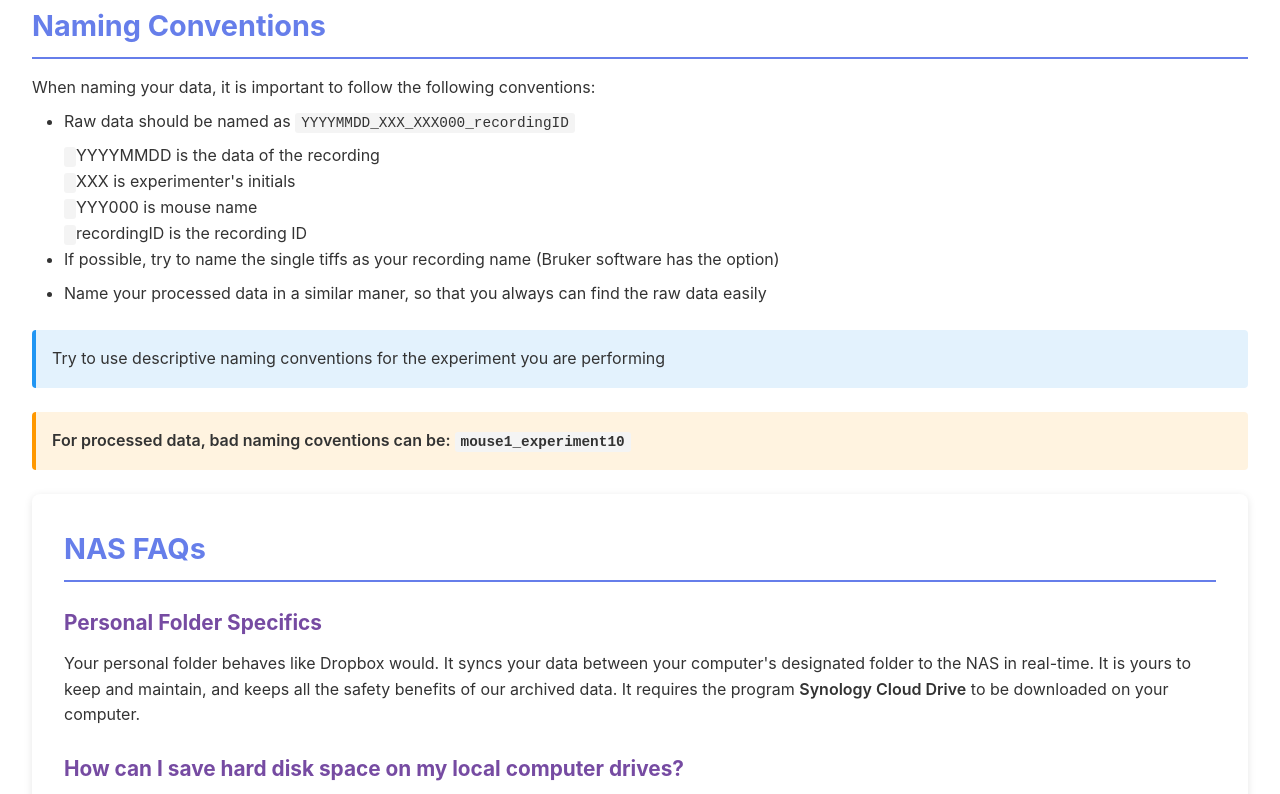
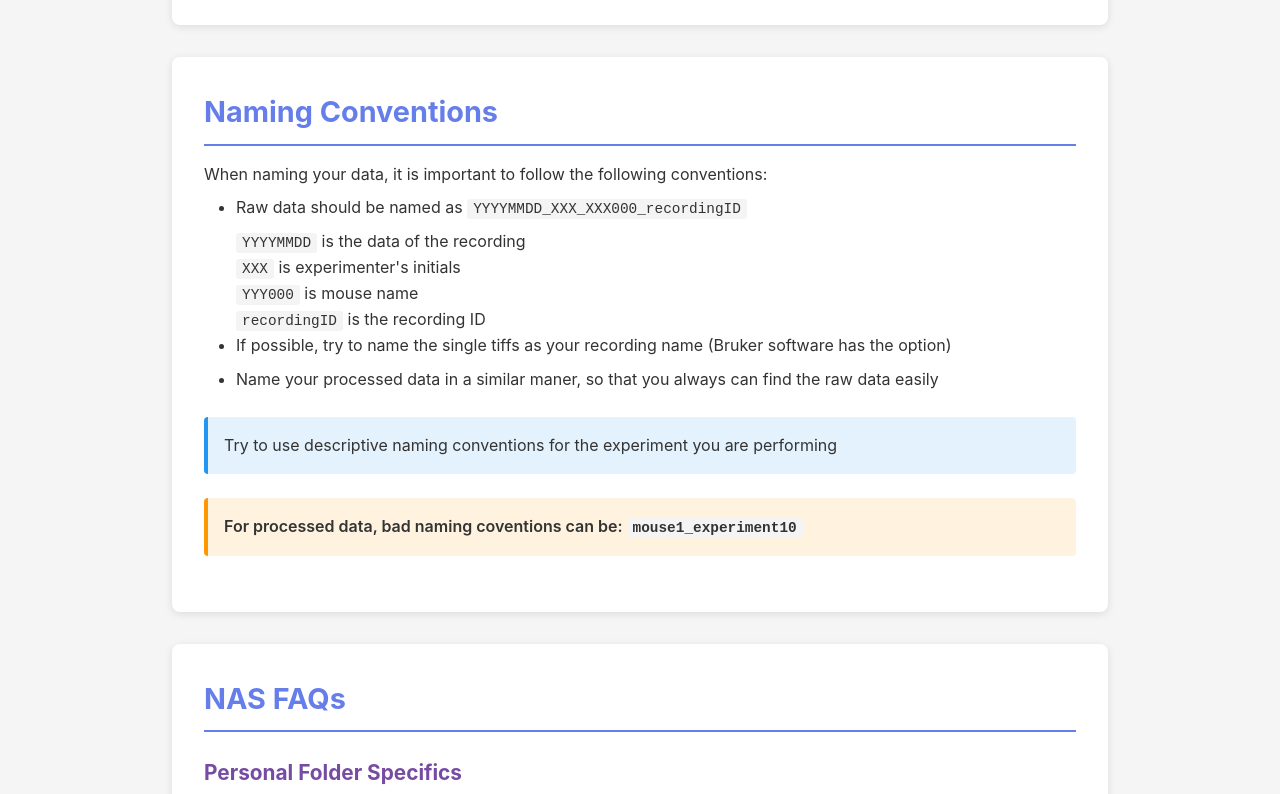
Before and after one commit to s-acosta/NAS-SOP, a plain HTML site: page index.html in a window 1280 px wide. Shown: the part 5264-6058 px from the top of the page. Drawn offline with Linux system fonts and the light colour scheme.

Commit message:
Update index.html

```diff
--- a/index.html
+++ b/index.html
@@ -316,7 +316,6 @@
                 </ul>
             </div>
 
-
             <div class="step">
                 <span class="step-number">2</span>
                 <strong>Archive Migration</strong>
@@ -341,10 +340,10 @@
                     <li>It is recommended to have a temporary folder in your drive, so that once you are finished processing,
                         you can remove the raw data from your personal drive.
                     </li>
+                </ul>
                 <div class="warning-box">
                     <strong>There must be no duplicates of the same recording anywhere in the NAS</strong>
                 </div>
-                </ul>
             </div>
 
             <div class="step">
@@ -366,7 +365,6 @@
                 </div>
             </div>
 
-
             <div class="step">
                 <span class="step-number">5</span>
                 <strong>Publication Grade Data</strong>
@@ -382,7 +380,6 @@
                 </ul>
             </div>
         </div>
-    </div>
 
         <div class="card" id="typical-workflow">
             <h2>Example Typical Data Flow</h2>
@@ -394,11 +391,8 @@
                 <strong>Recording Complete</strong>
                 <p>Finish recording on the computer. If you can wait until tomorrow to process your data, let the backup
                     run overnight.</p>
-                    <ul></ul>
                 <p><strong>If you need the data immediately:</strong> You can manually copy your data to the appropiate
                     Raw Data Temporary Folder, so that you can cobegin the backup process:</p>
-                </ul>
-
             </div>
 
             <div class="step">
@@ -440,18 +434,16 @@
             </div>
         </div>
 
-
         <div class="card" id="Naming Conventions">
             <h2>Naming Conventions</h2>
             <p>When naming your data, it is important to follow the following conventions:</p>
             <ul>
                 <li>Raw data should be named as <code>YYYYMMDD_XXX_XXX000_recordingID</code></li>
-                <p><code></code>YYYYMMDD</code> is the data of the recording</p>
-                <p><code></code>XXX</code> is experimenter's initials</p>
-                <p><code></code>YYY000</code> is mouse name</p>
-                <p><code></code>recordingID</code> is the recording ID</p>
-
-            <li>If possible, try to name the single tiffs as your recording name (Bruker software has the option)</code></li>
+                <p><code>YYYYMMDD</code> is the data of the recording</p>
+                <p><code>XXX</code> is experimenter's initials</p>
+                <p><code>YYY000</code> is mouse name</p>
+                <p><code>recordingID</code> is the recording ID</p>
+                <li>If possible, try to name the single tiffs as your recording name (Bruker software has the option)</li>
                 <li>Name your processed data in a similar maner, so that you always can find the raw data easily</li>
             </ul>
             <div class="info-box">
@@ -459,6 +451,7 @@
             </div>
             <div class="warning-box">
                 <strong>For processed data, bad naming coventions can be: <code>mouse1_experiment10</code></strong>
+            </div>
         </div>
 
         <div class="card" id="faqs">
@@ -541,7 +534,7 @@
 
     <div class="footer">
         <p>Goard Lab | Network Attached Storage SOP</p>
-        <p>For questions or issues, contact Kevin</p>
+        <p>For questions or issues, contact Santi</p>
     </div>
 </body>
 
```
Lines whose indentation alone changed are shown as unchanged.
